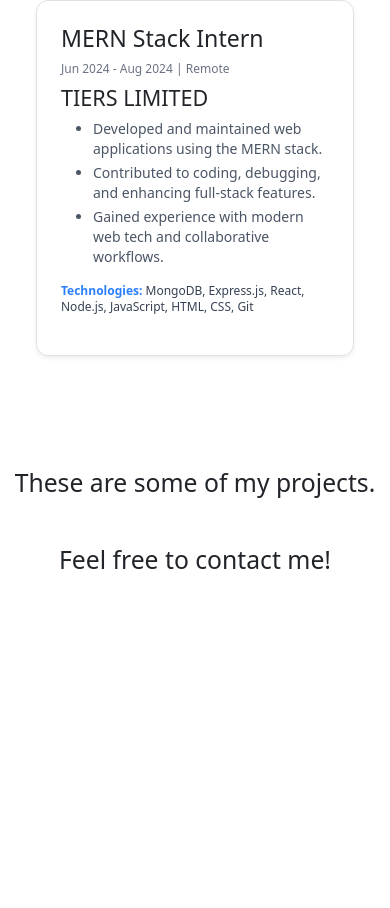
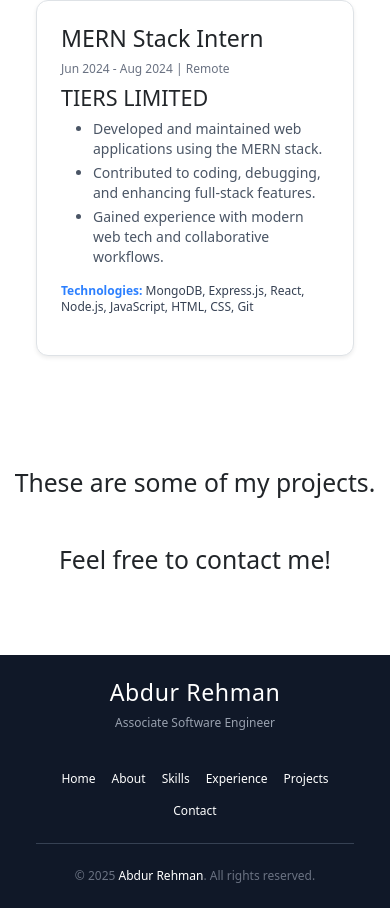
Before and after one commit to Abdur-Rehman-643/abdur-react-portfolio, a React (Vite) app: page / in a window 390 px wide. Shown: the part 4022-4930 px from the top of the page. Before the commit the page ends 4605 px from the top, so only its background shows below. Built offline with nearby package versions, Linux system fonts and the light colour scheme.

Commit message:
complete Footer with animations and styling

```diff
--- a/src/App.jsx
+++ b/src/App.jsx
@@ -1,4 +1,5 @@
 import Portfolio from "./components/Portfolio";
+import Footer from "./components/Footer";
 
 function App() {
   return (
@@ -6,6 +7,7 @@ function App() {
       <main className="container">
         <Portfolio />
       </main>
+      <Footer />
     </>
   );
 }
--- a/src/components/Footer.jsx
+++ b/src/components/Footer.jsx
@@ -1,9 +1,96 @@
-function Footer() {
+import React, { useEffect, useRef } from "react";
+
+const Footer = () => {
+  const footerRef = useRef(null);
+
+  useEffect(() => {
+    const footer = footerRef.current;
+    footer.classList.add("opacity-0", "translate-y-10");
+
+    const observer = new IntersectionObserver(
+      ([entry]) => {
+        if (entry.isIntersecting) {
+          footer.classList.add("animate-fade-in-up");
+          observer.disconnect();
+        }
+      },
+      { threshold: 0.1 }
+    );
+
+    if (footer) observer.observe(footer);
+  }, []);
+
   return (
-    <footer className="bg-dark text-white text-center p-3 mt-5">
-      <p>&copy; 2025 Abdur Rehman. All rights reserved.</p>
+    <footer
+      ref={footerRef}
+      className="mt-10 bg-gray-900 text-white py-4 px-4 sm:px-6 lg:px-8 transition-all duration-1000"
+    >
+      <div className="container mx-auto">
+        <div className="row items-center text-center md:text-left">
+          <div className="col-md-4 mb-4 md:mb-0">
+            <h3 className="text-xl font-bold tracking-wide">Abdur Rehman</h3>
+            <p className="text-xs text-gray-400 mt-1">
+              Associate Software Engineer
+            </p>
+          </div>
+          <div className="col-md-8">
+            <div className="flex flex-wrap justify-center md:justify-end gap-3 text-xs sm:text-sm">
+              {[
+                "home",
+                "about",
+                "skills",
+                "experience",
+                "projects",
+                "contact",
+              ].map((item) => (
+                <a
+                  key={item}
+                  href={`#${item}`}
+                  className="capitalize transition duration-300 ease-in-out hover:text-white"
+                  style={{ color: "white", textDecoration: "none" }}
+                >
+                  {item}
+                </a>
+              ))}
+            </div>
+          </div>
+        </div>
+
+        <div className="border-t border-gray-700 mt-4 pt-4 text-center text-xs text-gray-500">
+          © 2025 <span className="text-white">Abdur Rehman</span>. All rights
+          reserved.
+        </div>
+      </div>
+
+      {/* Internal Styles */}
+      <style>{`
+        .animate-fade-in-up {
+          opacity: 1 !important;
+          transform: translateY(0) !important;
+          transition: opacity 1s ease, transform 1s ease;
+        }
+
+        footer a {
+          position: relative;
+        }
+
+        footer a::after {
+          content: '';
+          position: absolute;
+          bottom: -3px;
+          left: 0;
+          width: 0%;
+          height: 1.5px;
+          background: #fff;
+          transition: width 0.3s ease;
+        }
+
+        footer a:hover::after {
+          width: 100%;
+        }
+      `}</style>
     </footer>
   );
-}
+};
 
 export default Footer;
--- a/src/components/Portfolio.jsx
+++ b/src/components/Portfolio.jsx
@@ -25,7 +25,7 @@ function Portfolio() {
         setTimeout(() => {
           setIsAtTop(atTop);
           setFadeHeader("opacity-100");
-        }, 200); // Wait for fade-out before swapping
+        }, 200);
       }
     };
 
```
